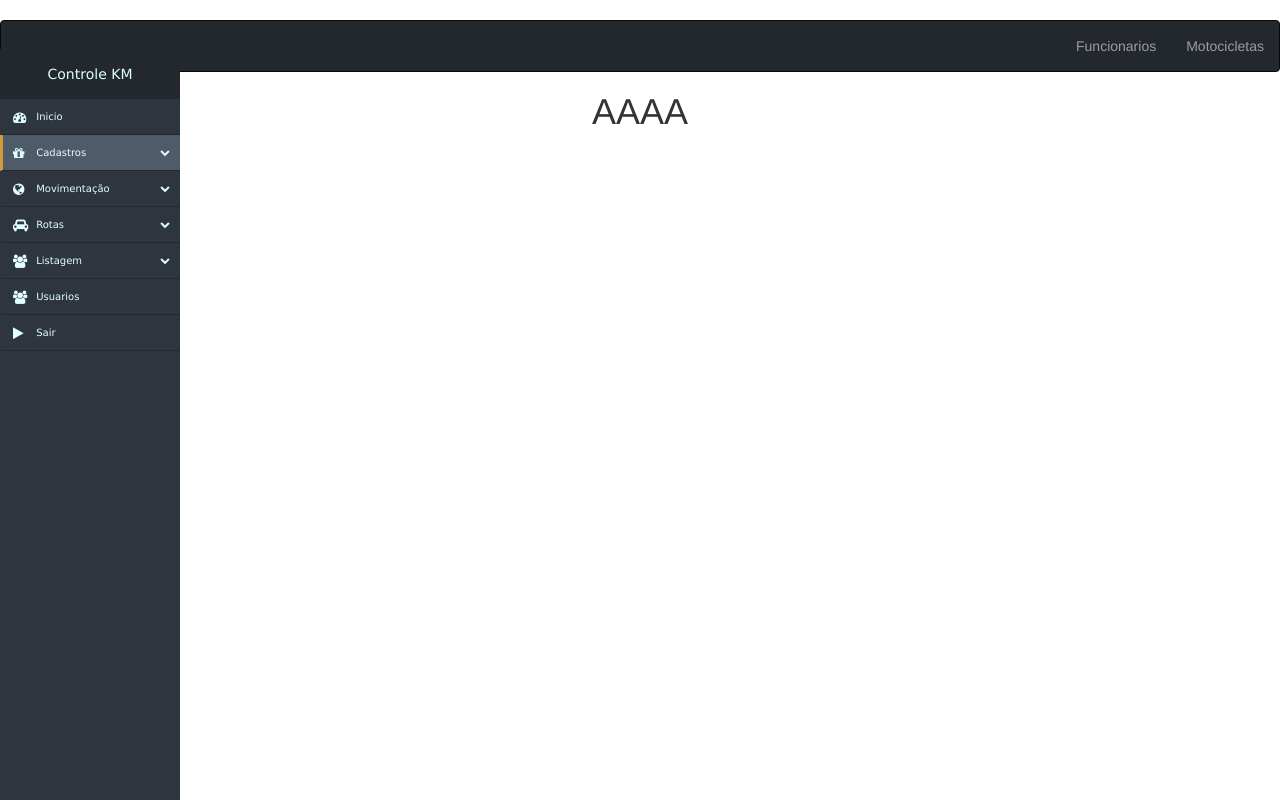
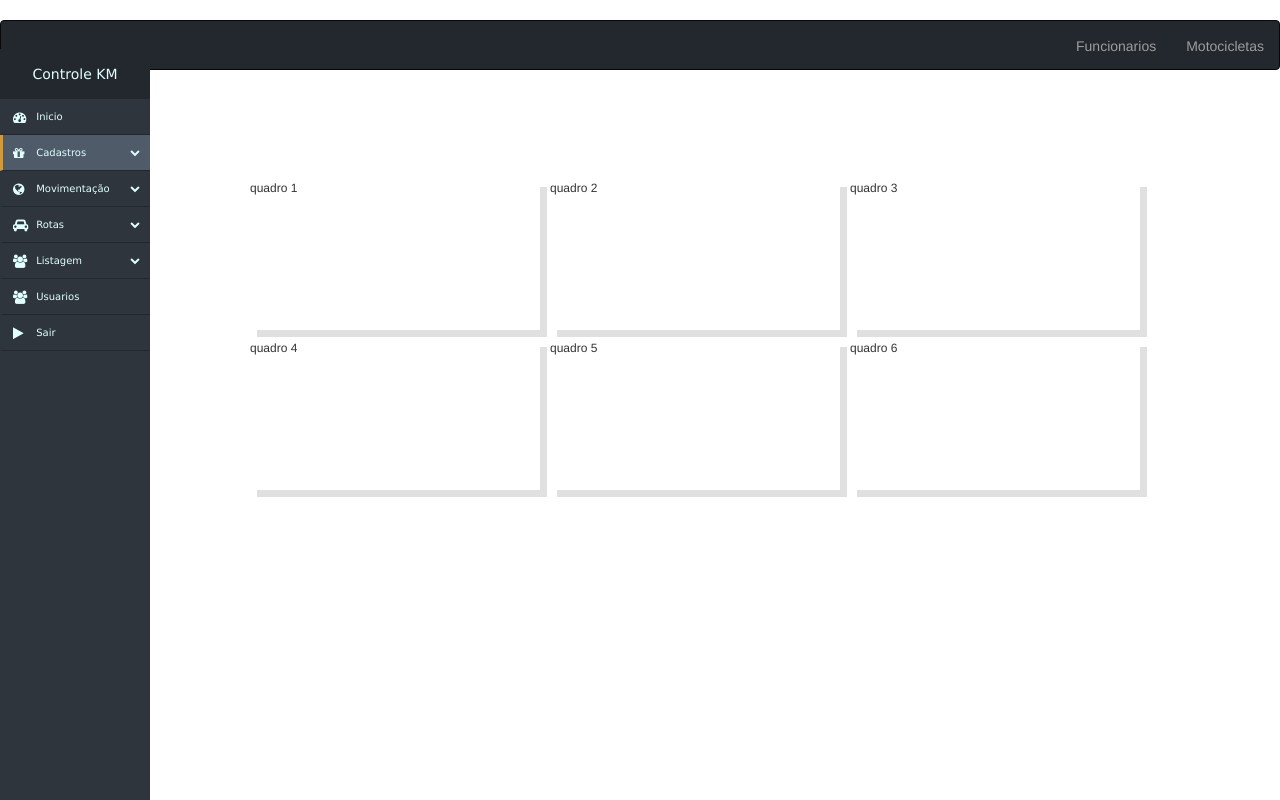
Before and after one commit to vitinsk/CONTROLE_KM, a PHP site: page /CONTROLE_KM/ in a window 1280 px wide. Run offline with PHP 8.4, Linux system fonts and the light colour scheme; data comes from the database, SQL or seed files in the repository; some libraries are stand-ins or nearby versions.

Commit message:
atualização

```diff
--- a/assets/css/estilo.css
+++ b/assets/css/estilo.css
@@ -7,7 +7,7 @@
   background-color: #2e353d;
   position: fixed;
   top: 49px;
-  width: 180px;
+  width: 150px;
   height: 100%;
   color: #e1ffff;
 }
@@ -209,3 +209,34 @@
  li.menu-funcionario{
     background-color: #2e353d; color: white;
 }
+
+.quadro{
+    width:376px;
+    height:300px;
+    border: 1px solid;
+    float: left;
+    margin-left: 10px;
+    margin-top: 10px;
+    perspective: 10deg;
+    box-shadow: 7px 7px #0000001f;
+    font-size: 12px;
+
+}
+
+@media screen and (max-width: 1500px){
+  .quadro{
+    width: 290px;
+    height:150px;
+    border: 0px solid;
+    float: left;
+    margin-left: 10px;
+    margin-top: 10px;
+    perspective: 10deg;
+    box-shadow: 7px 7px #0000001f;
+    font-size: 12px;
+  }
+}
+
+.tbutao{
+  font-size: 70px;
+}
--- a/assets/js/scripts.js
+++ b/assets/js/scripts.js
@@ -1,9 +1,9 @@
 function pegarkm(){
 
-	$("#kmr").val($("#kmf").val() - $("#kmi").val());
+
 }
 
-
+// CALCULA O KM INICIAL E FINAL
 			$(document).ready(function(){
 			$("#kmfinal").focusout(function(){
 				var result = $("#kmfinal").val() - $("#kminicial").val();
--- a/models/Funcionarios.php
+++ b/models/Funcionarios.php
@@ -48,6 +48,8 @@
 
 
 
+
+
  }
 
  ?>
--- a/views/home.php
+++ b/views/home.php
@@ -1,4 +1,30 @@
 <?php echo $menssagem ?>
-<h1 style="text-align: center"> AAAA </h1>
 
-<h1 class="oi" style="">TESTE</h1>
+
+
+
+<div class="container" style="margin-top: 100px;">
+	<div class="row centralizar">
+		<div class="quadro">
+		quadro 1
+		</div>
+
+		<div class="quadro" style="">
+quadro 2
+		</div>
+
+			<div class="quadro" style="">
+quadro 3
+		</div>
+			<div class="quadro" style="">
+quadro 4
+		</div>
+			<div class="quadro" style="">
+quadro 5
+		</div>
+			<div class="quadro" style="">
+quadro 6
+		</div>
+
+	</div>
+</div>
--- a/views/template.php
+++ b/views/template.php
@@ -23,7 +23,7 @@
 
     </h1>
 
-  	<nav class="navbar navbar-inverse" style="background-color: #23282e; ">
+  	<nav class="navbar navbar-inverse" style="background-color: #23282e; height: 10px" >
   			<div class="container-fluid">
   				<div class="navbar-header">
   					<a href="<?php echo BASE_URL; ?>" class="navbar-brand"></a>
```
Also changed, not shown: controllers/servicosController.php (+39 -2 lines), models/Servicos.php (+9 -0 lines), views/servicos.php (+66 -30 lines).
